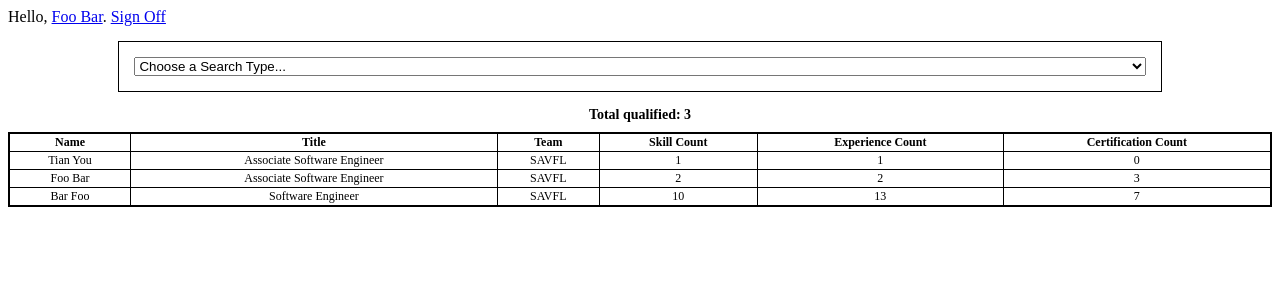
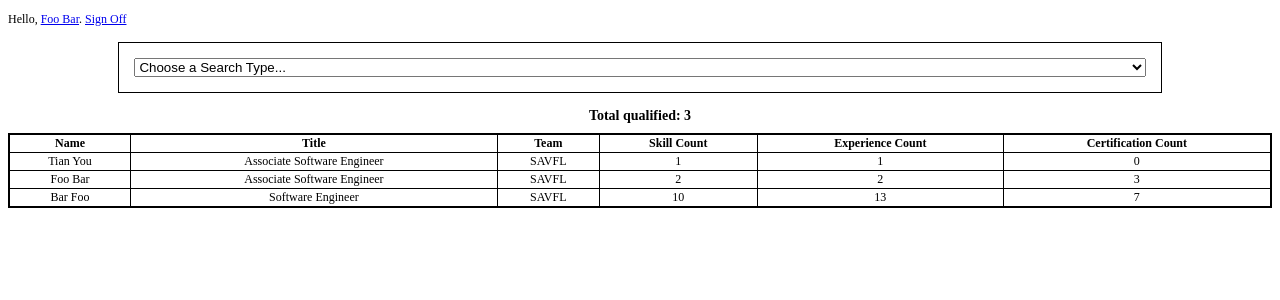
Before and after one commit to figo/FindTalent, a Django app: template templates/search/index.htm in a window 1280 px wide. Shown: the top 300 px of the page. Run offline with Django 3.2, Linux system fonts and the light colour scheme; the template is opened without the code that fills it, so the values that code supplies are empty.

Commit message:
fix 2 template issues: 1. replace relative path with absolute path; 2. change header font-size;

```diff
--- a/templates/base.htm
+++ b/templates/base.htm
@@ -4,13 +4,13 @@
 <meta http-equiv="Content-Type" content="text/html; charset=UTF-8" />
 <title>Find Talent</title>
 
-<link type="text/css" href="static/css/ui-lightness/jquery-ui-1.7.2.custom.css" rel="stylesheet" />
+<link type="text/css" href="/static/css/ui-lightness/jquery-ui-1.7.2.custom.css" rel="stylesheet" />
 <style type="text/css">
 {% block head_css %}{% endblock %}
 </style>
 
-<script type="text/javascript" src="static/js/jquery-1.3.2.min.js"></script>
-<script type="text/javascript" src="static/js/jquery-ui-1.7.2.custom.min.js"></script>
+<script type="text/javascript" src="/static/js/jquery-1.3.2.min.js"></script>
+<script type="text/javascript" src="/static/js/jquery-ui-1.7.2.custom.min.js"></script>
 <script type="text/javascript">
 {% block head_javascript %}{% endblock %}
 </script>
--- a/templates/header.htm
+++ b/templates/header.htm
@@ -1 +1 @@
-Hello, <a href="#">Foo Bar</a>. <a href="#">Sign Off</a>
+<p style="font-size: 12px;">Hello, <a href="#">Foo Bar</a>. <a href="#">Sign Off</a></p>
```
